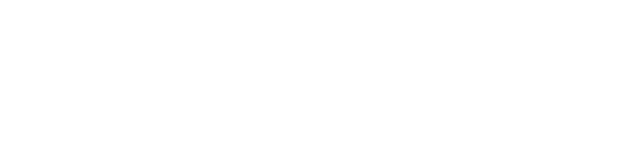
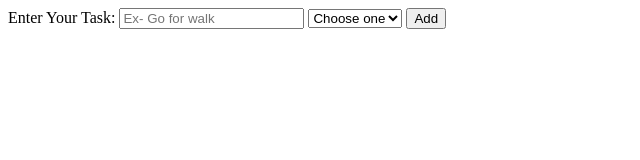
Before and after one commit to ThisIsRitika/ClockIt, a plain HTML site: page index.html in a window 1280 px wide. Shown: the whole page, without its empty margins (0-640 px from the left). Drawn offline with Linux system fonts and the light colour scheme.

Commit message:
html skeleton

```diff
--- a/index.html
+++ b/index.html
@@ -7,7 +7,15 @@
     <link rel="stylesheet" href="style.css">
 </head>
 <body>
-
+    <label for="task-name">Enter Your Task: </label>
+    <input id="task-name" type="text" placeholder="Ex- Go for walk" >
+    <select name="category" id="category-select">
+        <option value="">Choose one</option>
+        <option value="easy">Easy</option>
+        <option value="medium">Medium</option>
+        <option value="hard">Hard</option>
+    </select>
+    <button>Add</button>
     <script src="app.js"></script>
 </body>
 </html>
```
